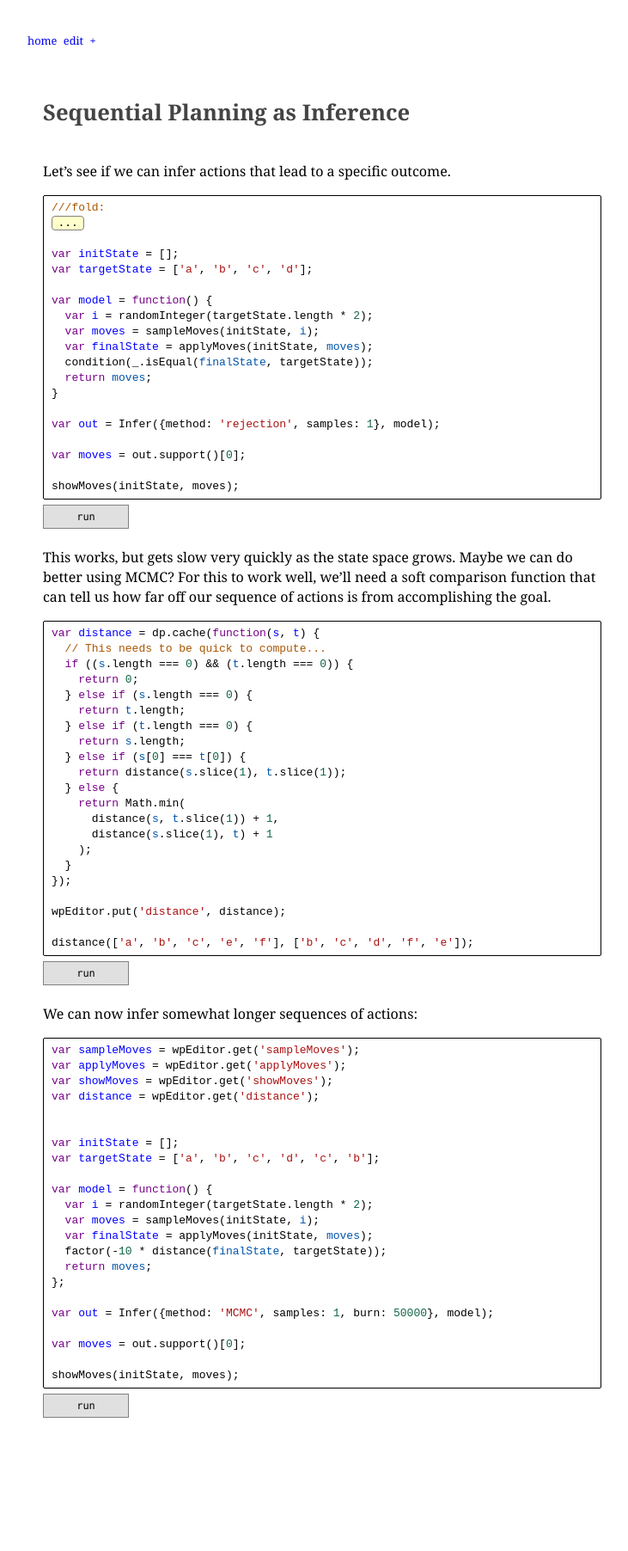
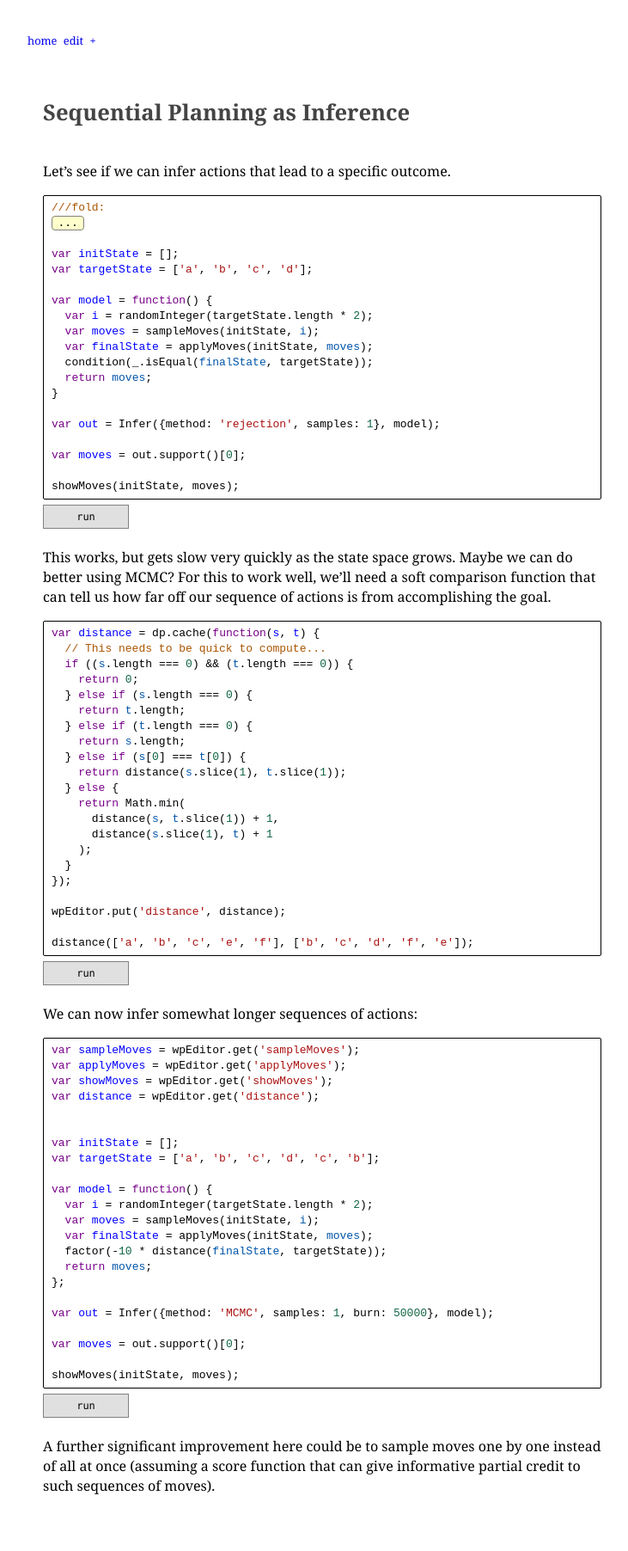
Before and after one commit to stuhlmueller/connoisseur, a Jekyll site: the page built from models/13-inferring-actions.md, in a window 1280 px wide. Shown: the whole page at 86% size, without its empty margins (8-739 px from the left). Built offline with Jekyll 4.4.1, drawn with Linux system fonts in a browser that asks for light colours; nearby versions of some CDN libraries; a script that is not in the unit is left out; before the commit the page ends 1718 px from its top, so only the background shows below that.

Commit message:
Update 13-inferring-actions.md

```diff
--- a/models/13-inferring-actions.md
+++ b/models/13-inferring-actions.md
@@ -179,3 +179,5 @@ var moves = out.support()[0];
 
 showMoves(initState, moves);
 ~~~~
+
+A further significant improvement here could be to sample moves one by one instead of all at once (assuming a score function that can give informative partial credit to such sequences of moves).
```
